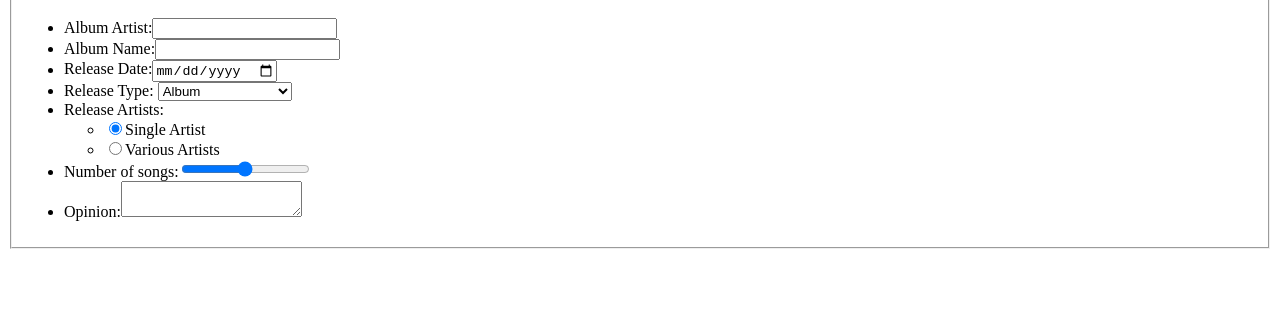
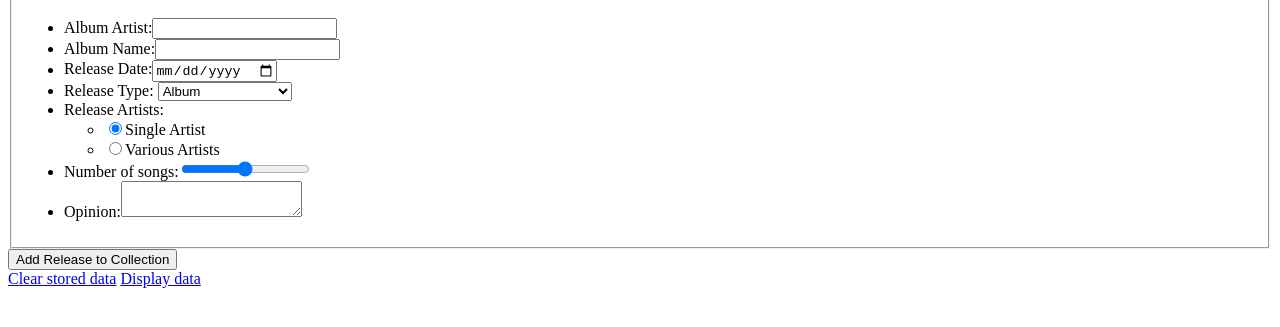
Before and after one commit to b3960085/VFW_Project_1, a plain HTML site: page additem.html in a window 1280 px wide. Shown: the part 101-428 px from the top of the page. Drawn offline with Linux system fonts and the light colour scheme.

Commit message:
Complete add item page.

```diff
--- a/additem.html
+++ b/additem.html
@@ -52,7 +52,13 @@ VFW Project 1
 					<li><label for="songCount">Number of songs:</label><input type="range" id="songCount" /></li>
 					<li><label for="opinion">Opinion:</label><textarea id="opinion"></textarea></li>
 				</ul>
+				<input type="hidden" value="true" />
 			</fieldset>
+			<input type="submit" value="Add Release to Collection" />
+			<nav>
+				<a href="#">Clear stored data</a>
+				<a href="#">Display data</a>
+			</nav>
 		</form>
 	</body>
 </html>
```
